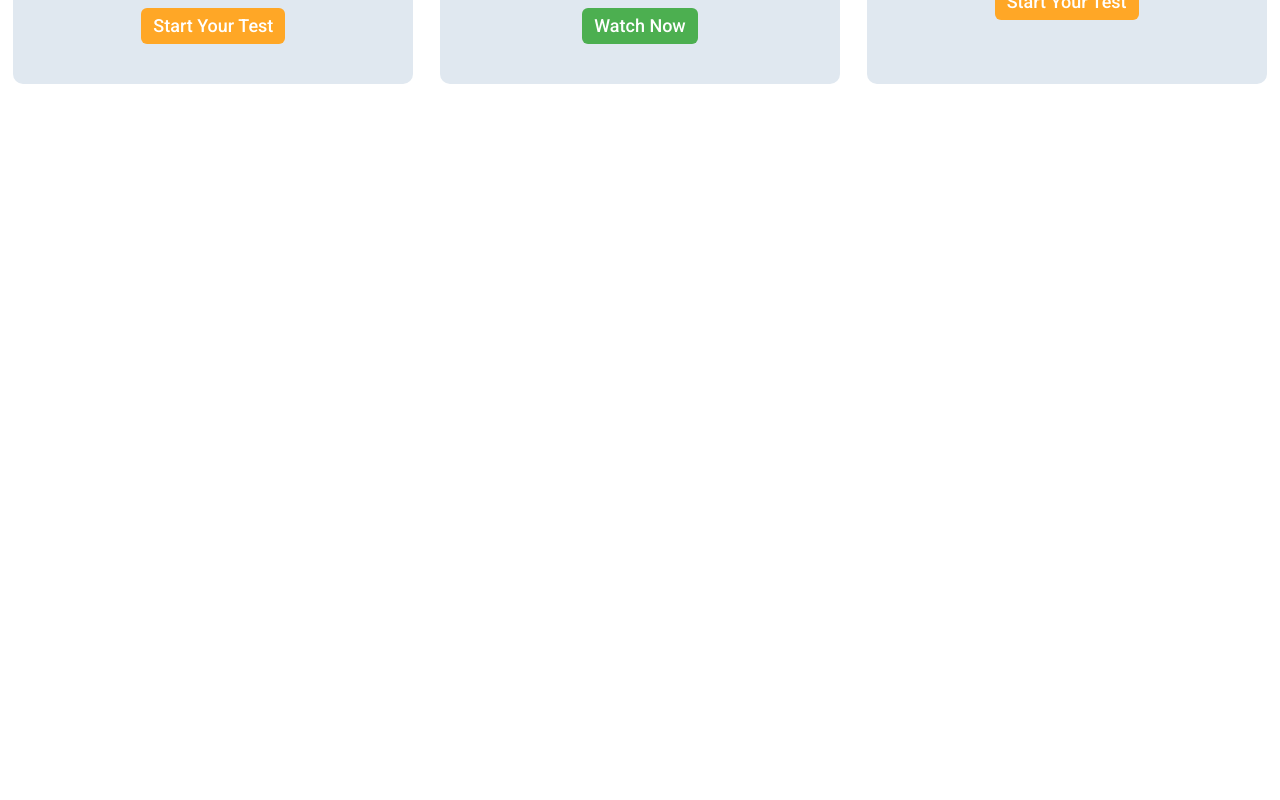
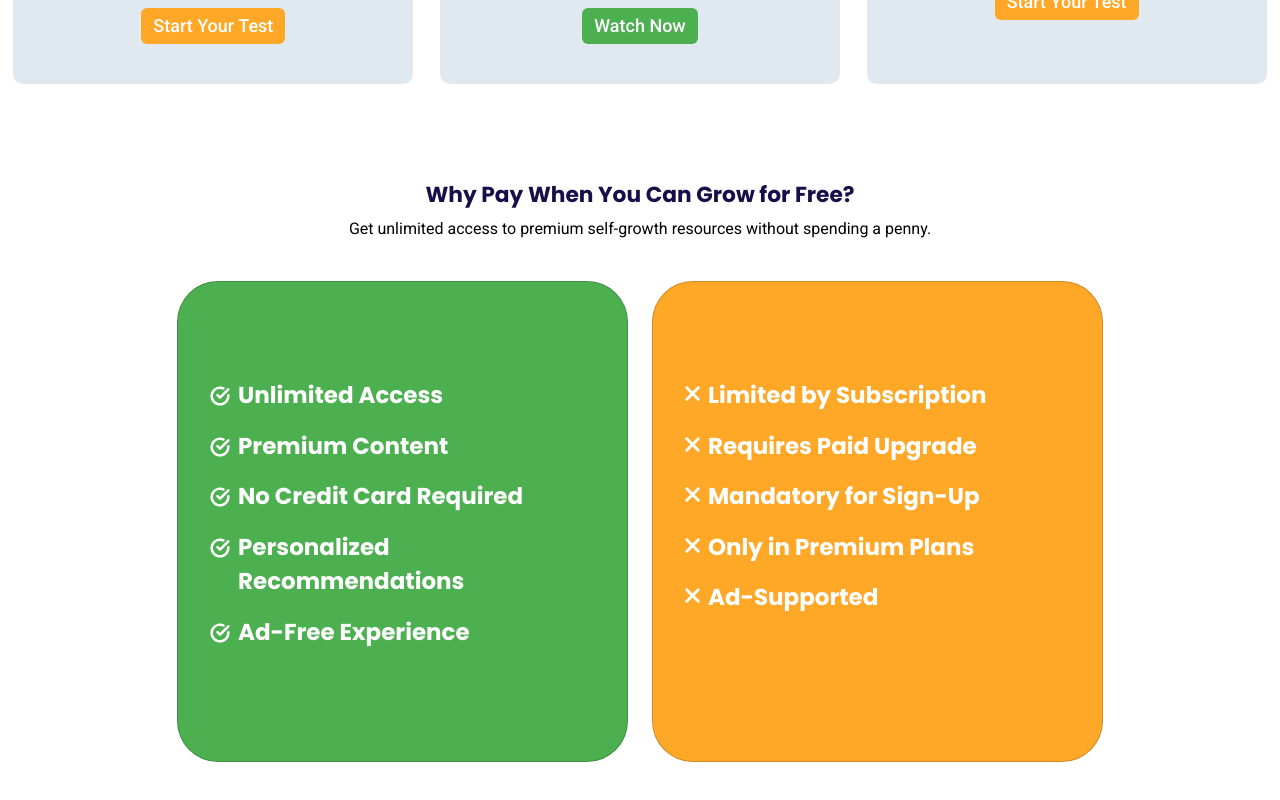
Before and after one commit to gillanihassan/tasks, a React (Vite) app: page / in a window 1280 px wide. Shown: the part 1151-1951 px from the top of the page. Before the commit the page ends 1283 px from the top, so only its background shows below. Built offline with nearby package versions, Linux system fonts and the light colour scheme.

Commit message:
plansSection complete

```diff
--- /dev/null
+++ b/src/assets/components/plansSection/PlansSection.jsx
@@ -0,0 +1,70 @@
+import { Container, Row, Col, Card, Image } from "react-bootstrap";
+import styles from "./styles.module.css";
+import imgOne from "../../../assets/images/PlansSection/imgOne.svg";
+import imgTwo from "../../../assets/images/PlansSection/imgTwo.png";
+function PlansSection() {
+  const freeFeatures = [
+    "Unlimited Access",
+    "Premium Content",
+    "No Credit Card Required",
+    "Personalized Recommendations",
+    "Ad-Free Experience",
+  ];
+
+  const paidLimitations = [
+    "Limited by Subscription",
+    "Requires Paid Upgrade",
+    "Mandatory for Sign-Up",
+    "Only in Premium Plans",
+    "Ad-Supported",
+  ];
+
+  return (
+    <Container className=" my-5">
+      <h4 className={`${styles.topHeading} text-center`}>
+        Why Pay When You Can Grow for Free?
+      </h4>
+      <p className={`${styles.customPara} text-center`}>
+        Get unlimited access to premium self-growth resources without spending a
+        penny.
+      </p>
+
+      <Row className="mt-3 justify-content-center gy-4">
+        <Col sm={11} md={6} lg={5} xl={5} xxl={4}>
+          <Card className={`h-100  ${styles.cardOne}`}>
+            {freeFeatures.map((feature, idx) => (
+              <div key={idx} className="d-flex gap-2 ">
+                <Image
+                  src={imgOne}
+                  className="mt-2"
+                  alt="check"
+                  width="20"
+                  height="20"
+                />
+                <p className={`${styles.features}`}>{feature}</p>
+              </div>
+            ))}
+          </Card>
+        </Col>
+        <Col sm={11} md={6} lg={5} xl={5} xxl={4}>
+          <Card className={`h-100  ${styles.cardTwo}`}>
+            {paidLimitations.map((limitation, idx) => (
+              <div key={idx} className="d-flex gap-2 ">
+                <Image
+                  src={imgTwo}
+                  className="mt-2"
+                  alt="check"
+                  width="15"
+                  height="15"
+                />
+                <p className={`${styles.features}`}>{limitation}</p>
+              </div>
+            ))}
+          </Card>
+        </Col>
+      </Row>
+    </Container>
+  );
+}
+
+export default PlansSection;
--- /dev/null
+++ b/src/assets/components/plansSection/styles.module.css
@@ -0,0 +1,39 @@
+.topHeading {
+  font-family: "Poppins";
+  font-weight: 700;
+  font-size: 21.73px;
+  color: "Poppins";
+  line-height: 29px;
+  color: #170f49;
+}
+.customPara {
+  font-family: "Roboto";
+  font-weight: 400;
+  font-size: 16px;
+  line-height: 24px;
+  color: #000000;
+}
+.cardOne {
+  background-color: #4caf50;
+  border-radius: 41px;
+  padding: 6rem 2rem;
+}
+.cardTwo {
+  background-color: #ffa726;
+  border-radius: 41px;
+  padding: 6rem 2rem;
+}
+.features {
+  color: #ffffff;
+  font-family: "Poppins";
+  font-size: 23px;
+  font-weight: 700;
+}
+@media (max-width: 992px) {
+  .features {
+    font-size: 15px;
+  }
+  .cardTwo {
+    padding: 4rem 1.5rem;
+  }
+}
--- a/src/assets/page/MindBalance.jsx
+++ b/src/assets/page/MindBalance.jsx
@@ -1,12 +1,14 @@
 import React from "react";
 import HeroSection from "../components/heroSection/HeroSection";
 import FeaturesSection from "../components/featuresSection/FeaturesSection";
+import PlansSection from "../components/plansSection/PlansSection";
 
 function MindBalance() {
   return (
     <div>
       <HeroSection />
       <FeaturesSection />
+      <PlansSection />
     </div>
   );
 }
```
Also changed, not shown: src/assets/images/PlansSection/imgOne.svg (added), src/assets/images/PlansSection/imgTwo.png (added).
